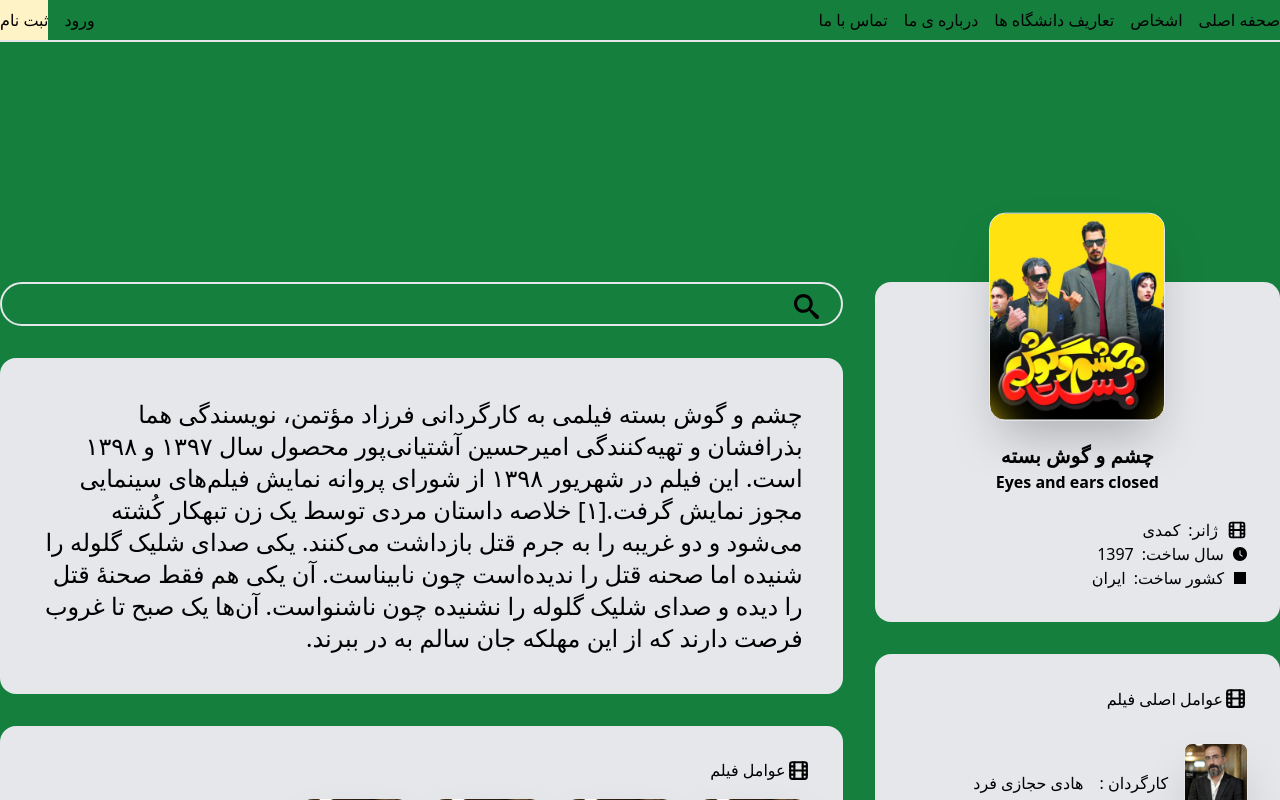
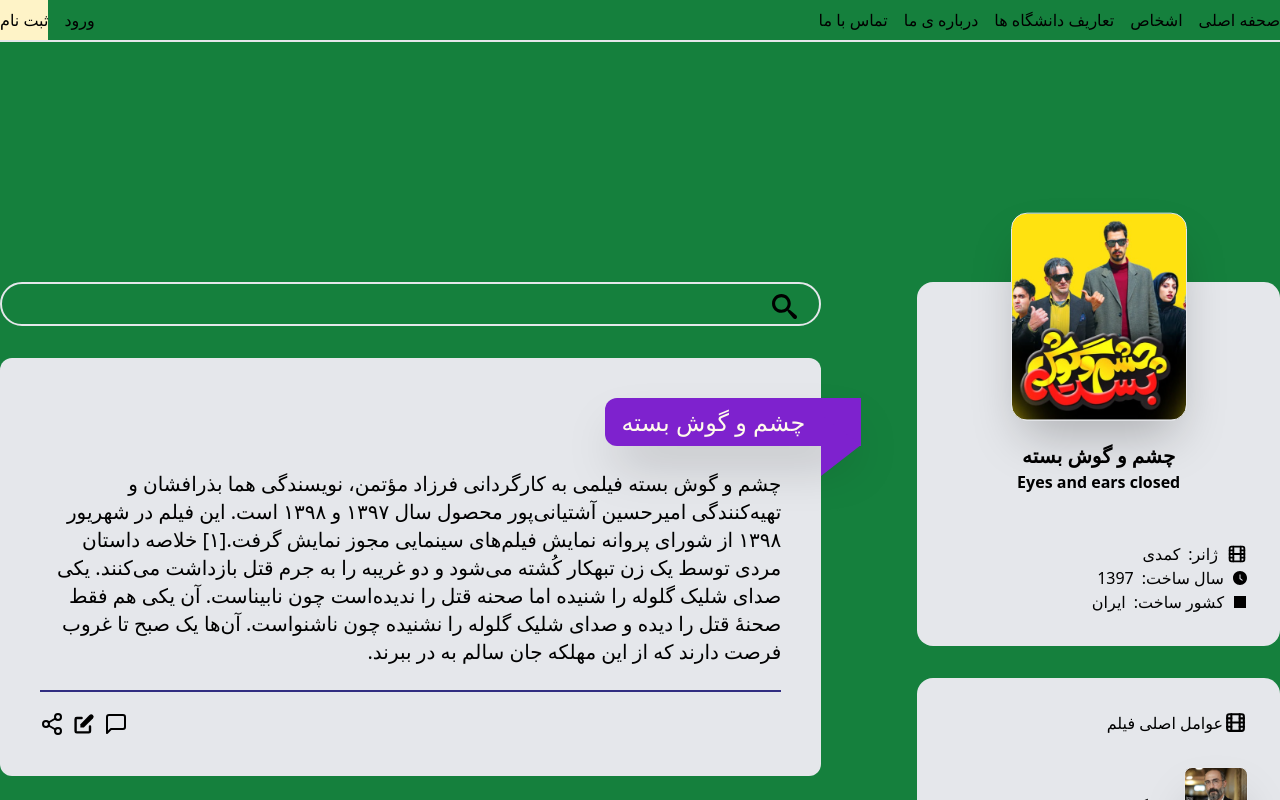
Before and after one commit to f-chamani/product-project-with-javascript, a React (Create React App) app: page / in a window 1280 px wide. Shown: the top 800 px of the page. Built offline with nearby package versions, Linux system fonts and the light colour scheme.

Commit message:
update 12/9/2022 12:40PM  (MOVIES )

```diff
--- a/src/book/Book.js
+++ b/src/book/Book.js
@@ -3,6 +3,10 @@ import {TbMovie} from 'react-icons/tb';
 import {AiFillClockCircle} from 'react-icons/ai';
 import {ImStop2} from 'react-icons/im';
 import {ImSearch} from 'react-icons/im';
+import {FiShare2} from 'react-icons/fi';
+import {HiPencilAlt} from 'react-icons/hi';
+import {FiMessageSquare} from 'react-icons/fi';
+
 
 
 export default function Book() {
@@ -23,9 +27,9 @@ export default function Book() {
                     </div>
                 </div>
                 <div className=" h-44"></div>
-                <div className="grid grid-cols-6 gap-8  py-16">
+                <div className="grid grid-cols-6 gap-24  py-16">
                     <div className=" flex flex-col col-span-2 gap-8">
-                        <div className="flex flex-col gap-6 bg-gray-200  rounded-2xl p-8  relative">
+                        <div className="flex flex-col gap-12 bg-gray-200  rounded-2xl p-8  relative">
                             <div className="absolute right-1/2 transform translate-x-1/2 -translate-y-1/3 top-0 rounded-2xl h-52 w-44 bg-center shadow-2xl border bg-cover  bg-[url('http://localhost:3000/assests/images/12.jpg')]"></div>
                             <div className="flex flex-col justify-center items-center pt-32">
                                 <h1 className="font-bold text-xl">چشم و گوش بسته</h1>
@@ -86,9 +90,17 @@ export default function Book() {
                             <input type="text" className=" bg-fuchsia-300 w-full px-9 border-2 py-2 rounded-3xl bg-transparent pr-14  "/>
 
                         </div>
-                        <div className="flex flex-col gap-6 bg-gray-200  rounded-2xl p-10 ">
+                        <div className="flex flex-col gap-6 bg-gray-200  rounded-xl p-10 relative ">
+                            <div className="bg-purple-700 w-64 pr-14 rounded-tl-xl  rounded-bl-xl translate-x-20 text-2xl text-amber-50 shadow-2xl text-2xl p-2 ">
+                                چشم و گوش بسته
+                            </div>
+                            <div className="w-0 h-0 absolute transform translate-x-20 translate-y-4
+                               border-t-[31px] border-t-transparent
+                               border-l-[40px] border-l-purple-700
+                               border-b-[31px] border-b-transparent">
+                            </div>
                             <div className="flex flex-col justify-center items-center">
-                                <p className="text-2xl">
+                                <p className="text-xl">
                                     چشم و گوش بسته فیلمی به کارگردانی فرزاد مؤتمن، نویسندگی هما بذرافشان و تهیه‌کنندگی
                                     امیرحسین آشتیانی‌پور محصول سال ۱۳۹۷ و ١٣٩٨ است. این فیلم در شهریور ۱۳۹۸ از شورای
                                     پروانه نمایش فیلم‌های سینمایی مجوز نمایش گرفت.[۱]
@@ -99,6 +111,11 @@ export default function Book() {
                                     قتل را دیده و صدای شلیک گلوله را نشنیده چون ناشنواست. آن‌ها یک صبح تا غروب فرصت
                                     دارند که از این مهلکه جان سالم به در ببرند.
                                 </p>
+                            </div>
+                            <div className="flex flex-row-reverse gap-2 border-solid border-solid border-t-2 pt-5 border-indigo-900 ">
+                                <FiShare2 size={24}/>
+                                <HiPencilAlt size={24}/>
+                                <FiMessageSquare size={24}/>
                             </div>
                         </div>
                         <div className=" flex flex-col p-8 gap-4  bg-gray-200 rounded-2xl ">
@@ -147,7 +164,6 @@ export default function Book() {
                                 </div>
 
 
-
                             </div>
                         </div>
                     </div>
```
Lines whose indentation alone changed are shown as unchanged.
